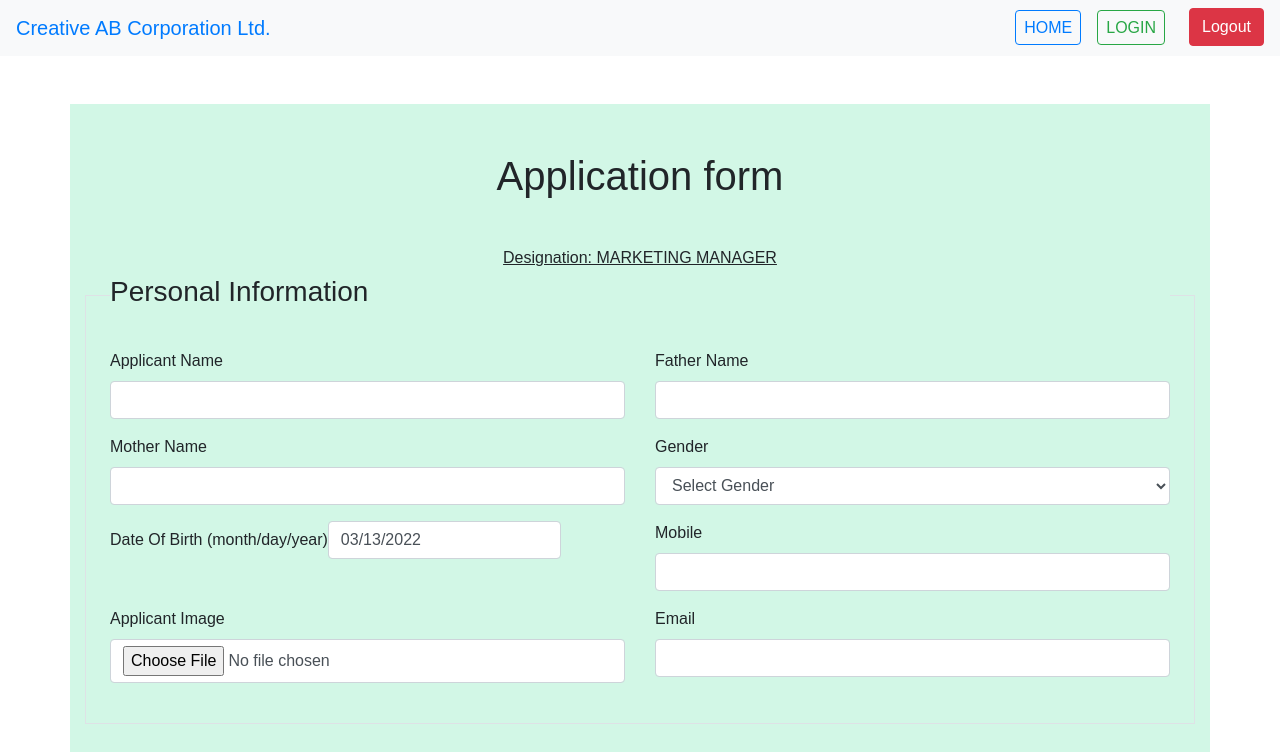
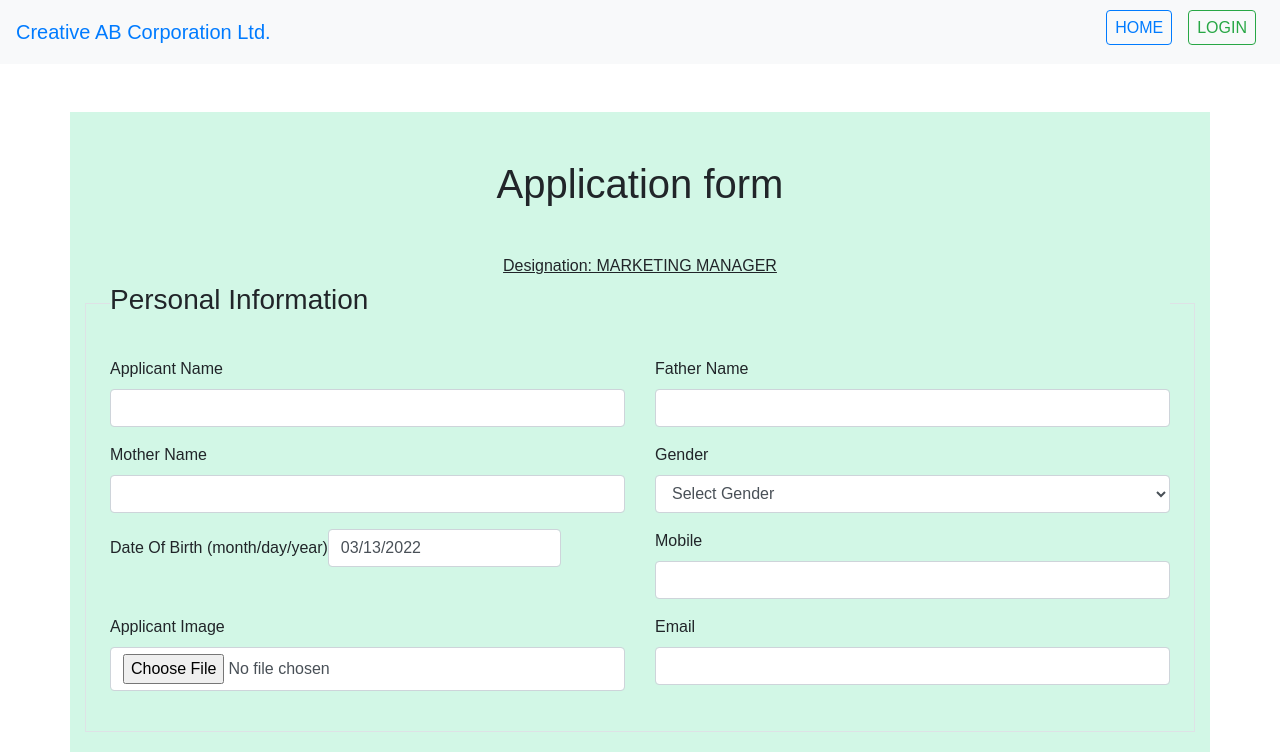
Before and after one commit to WaridIIUC/cabcl-applicant, a React (Create React App) app: page / in a window 1280 px wide. Shown: the top 752 px of the page. Built offline with nearby package versions, Linux system fonts and the light colour scheme; a web font is replaced by a local one.

Commit message:
before live

```diff
--- a/src/App.js
+++ b/src/App.js
@@ -6,6 +6,7 @@ import Login from "./components/Login/Login";
 import PrivateRoute from "./components/PrivateRoute/PrivateRoute";
 import { createContext, useState } from "react";
 import { useEffect } from "react";
+import { Navbar, Container, Nav } from "react-bootstrap";
 export const UserContext = createContext();
 
 function App() {
@@ -38,44 +39,30 @@ function App() {
     <UserContext.Provider value={[loggedInUser, setLoggedInUser]}>
       <Router>
         <div>
-          <nav className="navbar navbar-expand-lg navbar-light bg-light">
+        <Navbar bg="light" expand="lg">
+            {/* <Container> */}
             <Link className="text-primary navbar-brand" to="/">
               Creative AB Corporation Ltd.
             </Link>
-            <button
-              className="navbar-toggler"
-              type="button"
-              data-toggle="collapse"
-              data-target="#navbarNav"
-              aria-controls="navbarNav"
-              aria-expanded="false"
-              aria-label="Toggle navigation"
-            >
-              <span className="navbar-toggler-icon"></span>
-            </button>
-            <div className="collapse navbar-collapse justify-content-end" id="navbarNav">
-              <ul className="navbar-nav">
-                <li className="nav-item active">
-                  <Link className="nav-link text-uppercase" to="/">
-                  <span className="p-2 text-primary rounded border border-primary">Home</span>
-                  </Link>
-                </li>
-                <li className="nav-item active">
-                <Link className="nav-link text-uppercase" to="/applicants"><span className="p-2 text-success rounded border border-success">Login</span></Link>
-                </li>
-
-                <li className="nav-item active">
-                  <button className='btn btn-danger ml-3'>Logout</button>
-                </li>
-
-
-                {/* <li className="nav-item">
-                <Link style={{padding:"10px 20px"}} className="nav-link btn btn-info" to="/login">Login</Link>
-                </li> */}
-
-              </ul>
-            </div>
-          </nav>
+            <Navbar.Toggle aria-controls="basic-navbar-nav" />
+            <Navbar.Collapse className=" justify-content-end" id="basic-navbar-nav">
+              <Nav className="me-auto">
+                <Link className="nav-link text-uppercase mb-2" to="/">
+                  <span className="p-2 text-primary rounded border border-primary">
+                    Home
+                  </span>
+                </Link>
+                {/* <Nav.Link> */}
+                <Link className="nav-link text-uppercase" to="/applicants">
+                  <span className="p-2 text-success rounded border border-success">
+                    Login
+                  </span>
+                </Link>
+                {/* </Nav.Link> */}
+              </Nav>
+            </Navbar.Collapse>
+            {/* </Container> */}
+          </Navbar>
           {/* <ul>
             <li>
               <Link to="/">addApplicant</Link>
```
